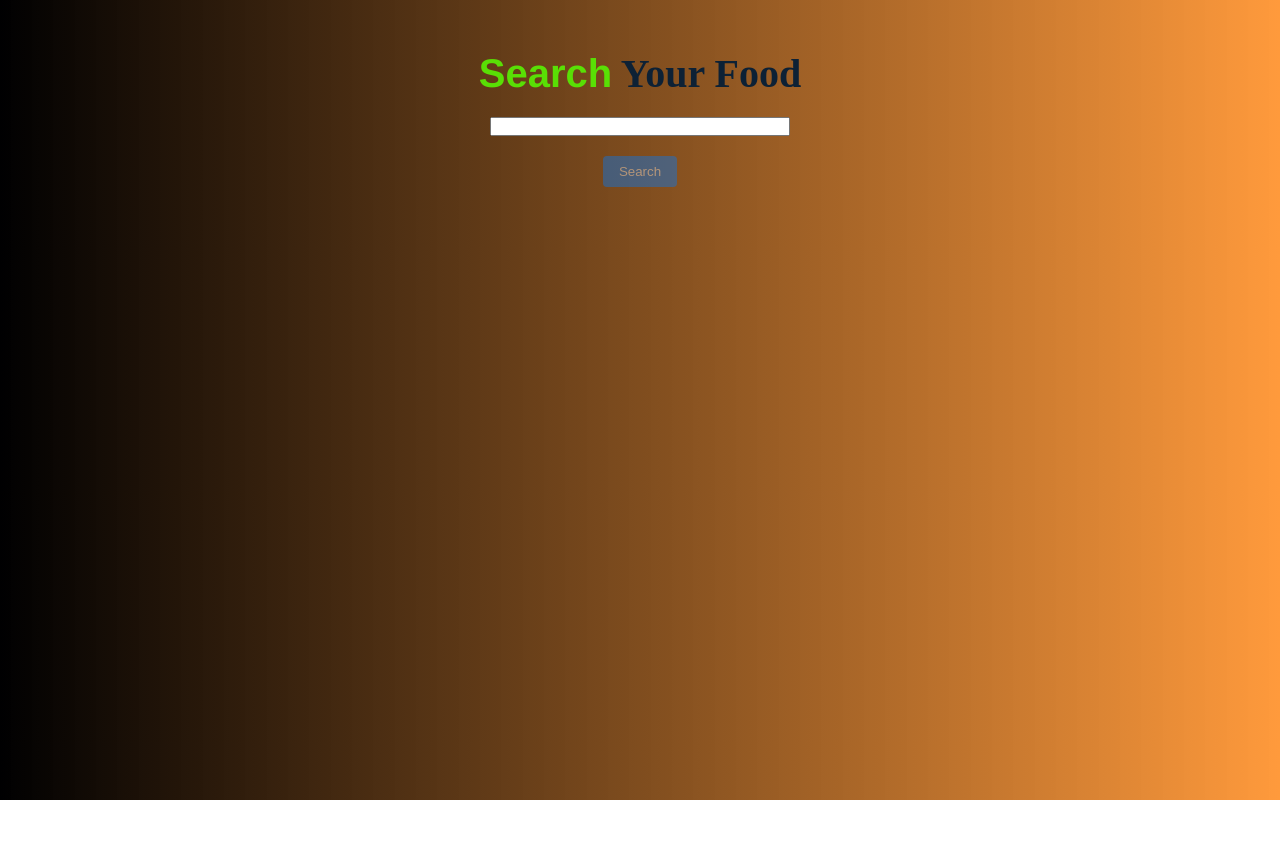
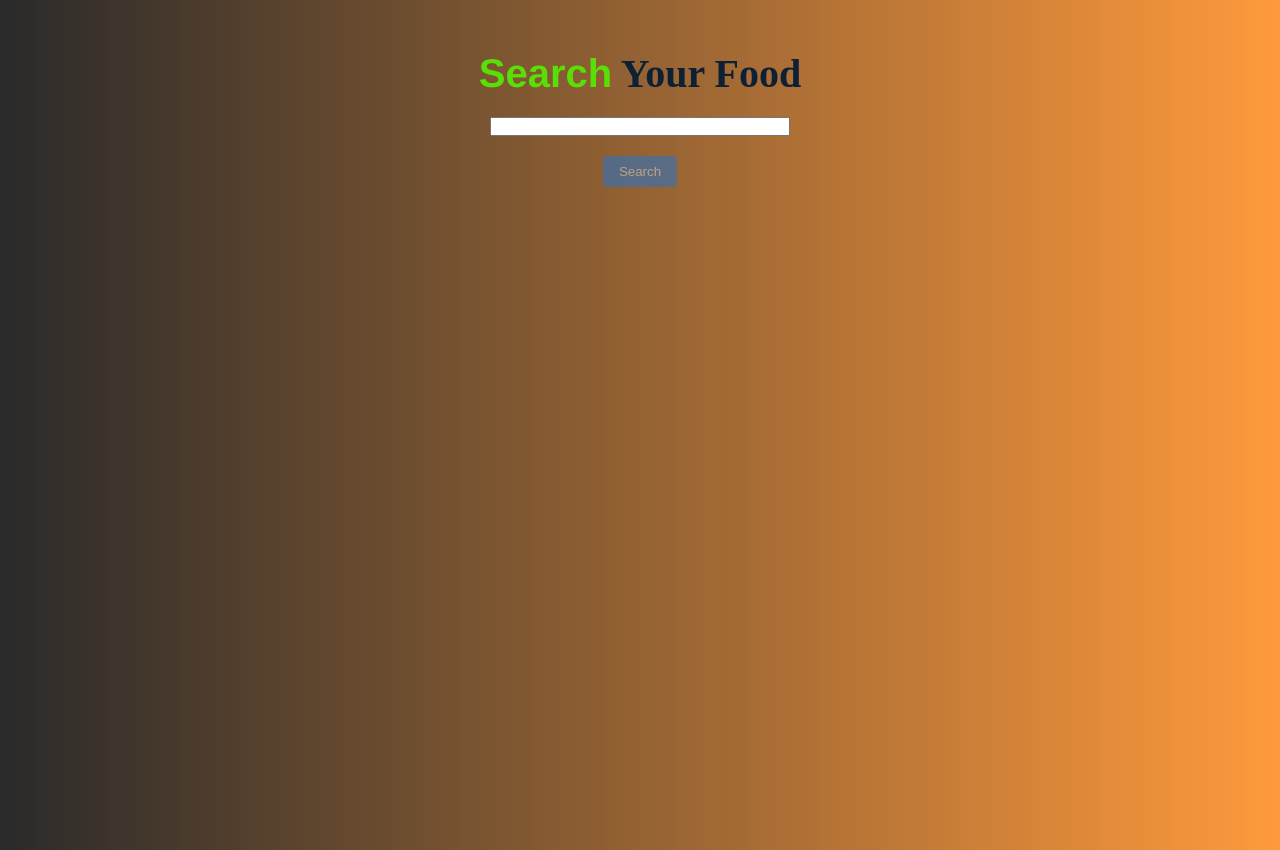
Before and after one commit to youal9/mat-applikationer, a React (Vite) app: page / in a window 1280 px wide. Before the commit the page ends 800 px from the top, so only its background shows below. Built offline with nearby package versions, Linux system fonts and the light colour scheme.

Commit message:
Ensure gradient background covers entire viewport height

```diff
--- a/src/index.css
+++ b/src/index.css
@@ -3,6 +3,10 @@
     padding: 0;
     box-sizing: border-box;
 }
-body{
-    background-image: linear-gradient(to right, rgba( 0, 0, 0.835), rgba(255, 123, 0, 0.766));
+body {
+    background-image: linear-gradient(to right, rgba(0, 0, 0, 0.835), rgba(255, 123, 0, 0.766));
+    min-height: 100vh;
+    background-size: cover;
+    background-repeat: no-repeat;
+    background-attachment: fixed;
 }
```
